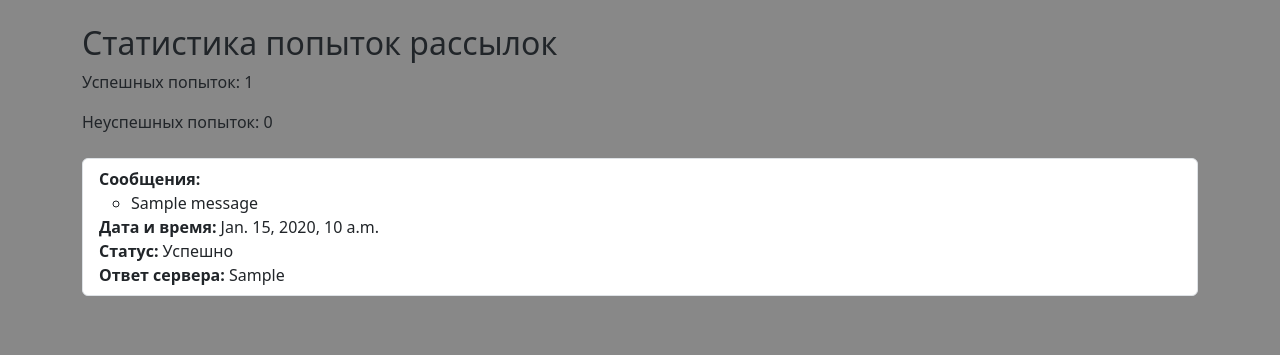
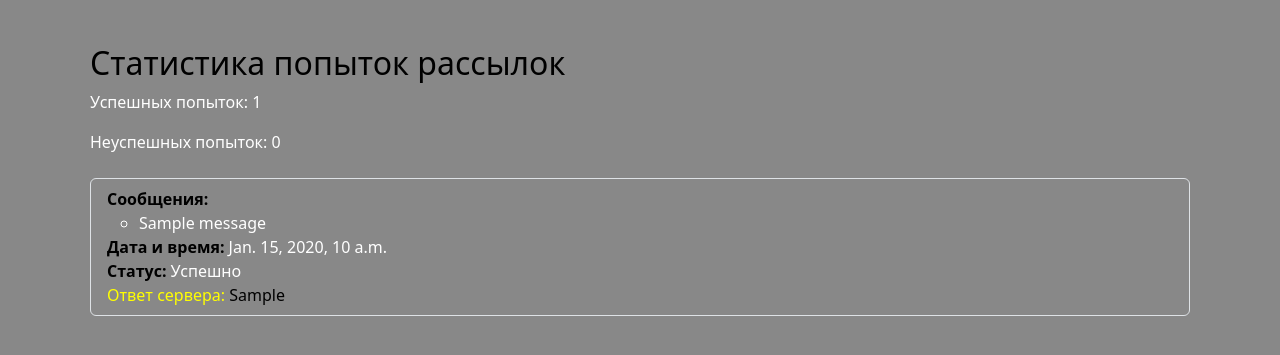
Before and after one commit to meirabeloritskaya/Mail_Master, a Django app: page /mailing/delivery_attempts/ in a window 1280 px wide. Shown: the part 74-429 px from the top of the page. Run offline with Django 5.2, Linux system fonts and the light colour scheme; a user stored in the database is signed in; tables that the repository leaves empty hold one stand-in row (values such as "Sample post"); parts of the project's set-up code (start-up, migrations or seed data) failed here and were passed over.

Commit message:
fix stile

```diff
--- a/mailing/templates/mailing/delivery_attempts_list.html
+++ b/mailing/templates/mailing/delivery_attempts_list.html
@@ -1,34 +1,32 @@
 {% extends "base.html" %}
 
 {% block content %}
-{% include "mailing/navbar.html" %}
-    <div class="container mt-4">
-        <h2>Статистика попыток рассылок</h2>
-        <p>Успешных попыток: {{ success_count }}</p>
-        <p>Неуспешных попыток: {{ failed_count }}</p>
+    {% include "mailing/navbar.html" %} <!-- Навбар внутри страницы попыток рассылок -->
+    <div class="container mt-4" style="background-color: #888888; padding: 20px;"> <!-- Серый фон для страницы -->
+        <h2 style="color: black;">Статистика попыток рассылок</h2> <!-- Черный текст без жирности -->
+        <p style="color: white;">Успешных попыток: {{ success_count }}</p>  <!-- Белый текст -->
+        <p style="color: white;">Неуспешных попыток: {{ failed_count }}</p>  <!-- Белый текст -->
 
         <ul class="list-group mt-4">
             {% for attempt in attempts %}
-                <li class="list-group-item">
-                    <strong>Сообщения:</strong>
+                <li class="list-group-item" style="background-color: transparent; color: white;">
+                    <strong style="color: black;">Сообщения:</strong> <!-- Черный, не жирный текст -->
                     <ul>
                         {% for message in attempt.newsletter.messages.all %}
-                            <li>{{ message.subject }}</li>
+                            <li style="color: white;">{{ message.subject }}</li> <!-- Белый текст для названия сообщения -->
                         {% empty %}
                             <li>Нет сообщений</li>
                         {% endfor %}
                     </ul>
 
-                    <strong>Дата и время:</strong> {{ attempt.timestamp }}<br>
-                    <strong>Статус:</strong> {{ attempt.get_status_display }}<br>
-                    <strong>Ответ сервера:</strong> {{ attempt.server_response }}<br>
+                    <strong style="color: black;">Дата и время:</strong> {{ attempt.timestamp }}<br>
+                    <strong style="color: black;">Статус:</strong> {{ attempt.get_status_display }}<br>
 
-
-
-
+                    <span style="color: yellow;">Ответ сервера:</span> <!-- Желтый текст для названия, без жирности -->
+                    <span style="color: black;">{{ attempt.server_response }}</span><br> <!-- Черный, не жирный текст для ответа -->
                 </li>
             {% empty %}
-                <li class="list-group-item">Нет попыток отправки рассылок.</li>
+                <li class="list-group-item" style="background-color: transparent;">Нет попыток отправки рассылок.</li>
             {% endfor %}
         </ul>
     </div>
--- a/mailing/templates/mailing/newsletter_list.html
+++ b/mailing/templates/mailing/newsletter_list.html
@@ -3,6 +3,9 @@
 {% block content %}
     {% include "mailing/navbar.html" %}
     <h2>Список рассылок</h2>
+
+    <a href="{% url 'mailing:newsletter_add' %}" style="color: white; text-decoration: none;">Добавить новую рассылку</a>
+
     <ul>
         {% for newsletter in newsletters %}
             <li>
@@ -30,12 +33,11 @@
                         <a href="{% url 'mailing:newsletter_edit' newsletter.pk %}">Редактировать</a>
                         <a href="{% url 'mailing:newsletter_delete' newsletter.pk %}">Удалить</a>
                     {% else %}
-                        <p>У вас нет прав для редактирования или удаления этого клиента.</p>
+                        <p style="color: yellow;">У вас нет прав для редактирования или удаления этого клиента.</p>
                     {% endif %}
             </li>
         {% empty %}
             <li>Нет рассылок.</li>
         {% endfor %}
     </ul>
-    <a href="{% url 'mailing:newsletter_add' %}">Добавить новую рассылку</a>
 {% endblock %}
--- a/mailing/urls.py
+++ b/mailing/urls.py
@@ -1,6 +1,7 @@
 from django.urls import path
 from . import views
 from django.contrib.auth.views import LogoutView
+
 app_name = "mailing"
 
 urlpatterns = [
--- a/mailing/views.py
+++ b/mailing/views.py
@@ -21,7 +21,7 @@ from users.models import CustomUser
 
 def home(request):
     # Проверка, является ли пользователь менеджером
-    is_manager = request.user.groups.filter(name='Менеджер').exists()
+    is_manager = request.user.groups.filter(name="Менеджер").exists()
 
     # Статистика, доступная всем пользователям
     total_newsletters = Newsletter.objects.count()
@@ -35,22 +35,24 @@ def home(request):
 
     # Контекст для шаблона
     context = {
-        'is_manager': is_manager,
-        'total_newsletters': total_newsletters,
-        'active_newsletters': active_newsletters,
-        'unique_recipients': unique_recipients,
+        "is_manager": is_manager,
+        "total_newsletters": total_newsletters,
+        "active_newsletters": active_newsletters,
+        "unique_recipients": unique_recipients,
     }
 
     # Если это менеджер, добавляем общую статистику
     if is_manager:
-        context.update({
-            'total_clients': total_clients,
-            'total_owners': total_users,
-            'total_messages': total_messages,
-            'total_newsletters': total_newsletters,
-        })
+        context.update(
+            {
+                "total_clients": total_clients,
+                "total_owners": total_users,
+                "total_messages": total_messages,
+                "total_newsletters": total_newsletters,
+            }
+        )
 
-    return render(request, 'mailing/home.html', context)
+    return render(request, "mailing/home.html", context)
 
 
 class ClientDetailView(DetailView):
@@ -406,12 +408,17 @@ class DeliveryAttemptListView(ListView):
         return context
 
     def get_queryset(self):
+        # Получаем все попытки доставки и сортируем их по timestamp от новых к старым
+        queryset = DeliveryAttempt.objects.all().order_by(
+            "-timestamp"
+        )  # Убеждаемся, что записи идут от последних к более ранним
+
         if (
             self.request.user.is_superuser
             or self.request.user.groups.filter(name="Менеджер").exists()
         ):
-            return DeliveryAttempt.objects.all()
-        return DeliveryAttempt.objects.filter(newsletter__owner=self.request.user)
+            return queryset
+        return queryset.filter(newsletter__owner=self.request.user)
 
 
 class ClientBlockView(PermissionRequiredMixin, UpdateView):
```
Also changed, not shown: mailing/templates/mailing/client_list.html (+26 -4 lines), mailing/templates/mailing/message_list.html (+4 -4 lines).
